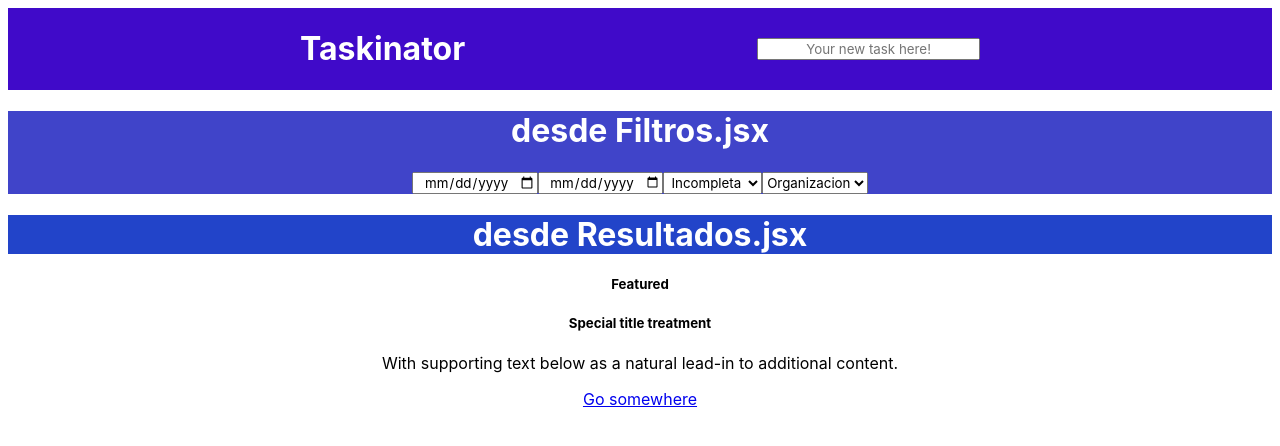
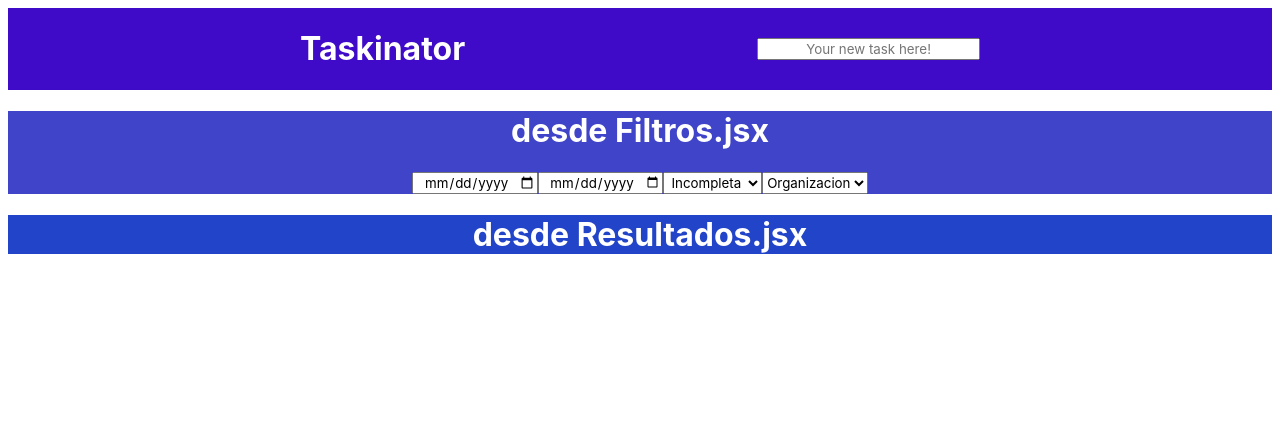
Before and after one commit to lautarosoliani/Taskinator, a React (Create React App) app in the folder taskineitor/: page / in a window 1280 px wide. Shown: the top 446 px of the page. Built offline with nearby package versions, Linux system fonts and the light colour scheme.

Commit message:
re-organized folders

```diff
--- a/taskineitor/src/App.js
+++ b/taskineitor/src/App.js
@@ -1,5 +1,4 @@
 import "./styles.css"
-import ListaDeTareas from "./ListaDeTareas"
 import Filtros from "./components/Filtros"
 import Header from "./components/Header"
 import Resultados from "./components/Resultados"
@@ -11,7 +10,6 @@ export default function App() {
             <Header />
             <Filtros />
             <Resultados />
-            {/* <ListaDeTareas /> */}
         </>
     )
 }
--- a/taskineitor/src/ListaDeTareas.js
+++ b/taskineitor/src/ListaDeTareas.js
@@ -1,4 +1,4 @@
-let ListaDeTareas = [
+export const listaDeTareas = [
     {
         ide: 1,
         titulo: `lavar los platos`,
@@ -7,34 +7,32 @@ let ListaDeTareas = [
     },
     {
         ide: 2,
-        titulo: `lavar los platos`,
+        titulo: `Tarea 1`,
         completada: false,
         fechaCrada: `08/31/2021`,
     },
     {
         ide: 3,
-        titulo: `lavar los platos`,
+        titulo: `Tarea 2`,
         completada: false,
         fechaCrada: `08/31/2021`,
     },
     {
         ide: 4,
-        titulo: `lavar los platos`,
+        titulo: `Tarea 3`,
         completada: false,
         fechaCrada: `08/31/2021`,
     },
     {
         ide: 5,
-        titulo: `lavar los platos`,
+        titulo: `Tarea 4`,
         completada: false,
         fechaCrada: `08/31/2021`,
     },
     {
         ide: 6,
-        titulo: `lavar los platos`,
+        titulo: `Tarea 5`,
         completada: false,
         fechaCrada: `08/31/2021`,
     },
 ]
-
-export default ListaDeTareas
--- a/taskineitor/src/components/Resultados.jsx
+++ b/taskineitor/src/components/Resultados.jsx
@@ -4,22 +4,6 @@ const Resultados = () => {
     return (
         <div className="container-resultados">
             <h1 className="resultados">desde Resultados.jsx</h1>
-            <div class="card">
-                <h5 class="card-header">Featured</h5>
-                <div class="card-body">
-                    <h5 class="card-title">Special title treatment</h5>
-                    <p class="card-text">
-                        With supporting text below as a natural lead-in to
-                        additional content.
-                    </p>
-                    <a
-                        href="https://github.com/lautarosoliani"
-                        class="btn btn-primary"
-                    >
-                        Go somewhere
-                    </a>
-                </div>
-            </div>
         </div>
     )
 }
```
Also changed, not shown: taskineitor/src/components/AgregarUnaTarea.jsx (deleted), taskineitor/src/components/BorrarUnaTarea.jsx (deleted), taskineitor/src/components/ModificarUnaTarea.jsx (deleted), taskineitor/src/components/MostrarTodasLasTareas.jsx (deleted).
